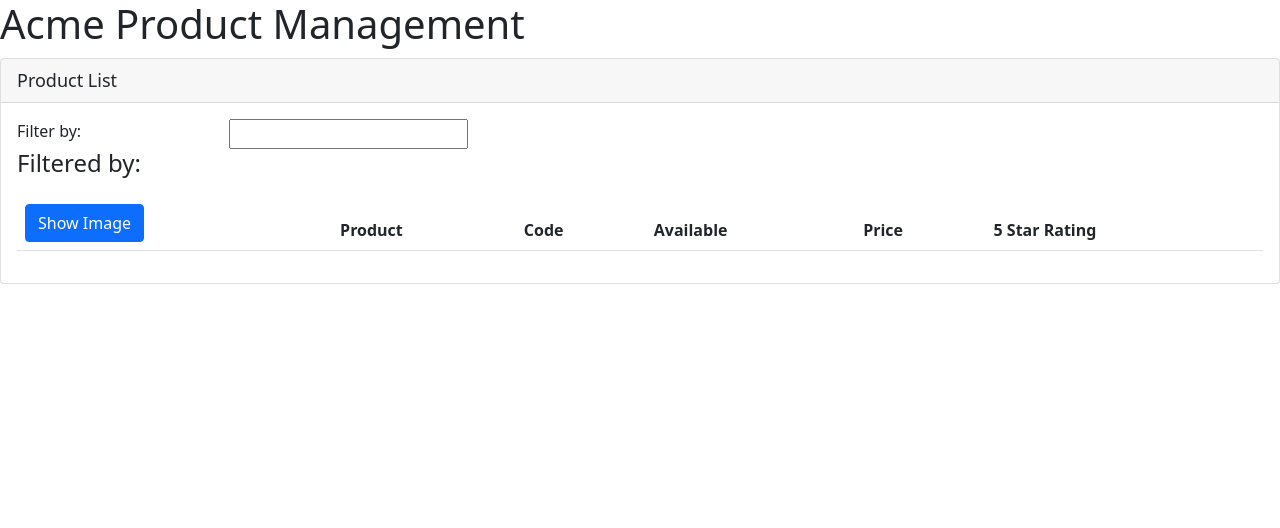
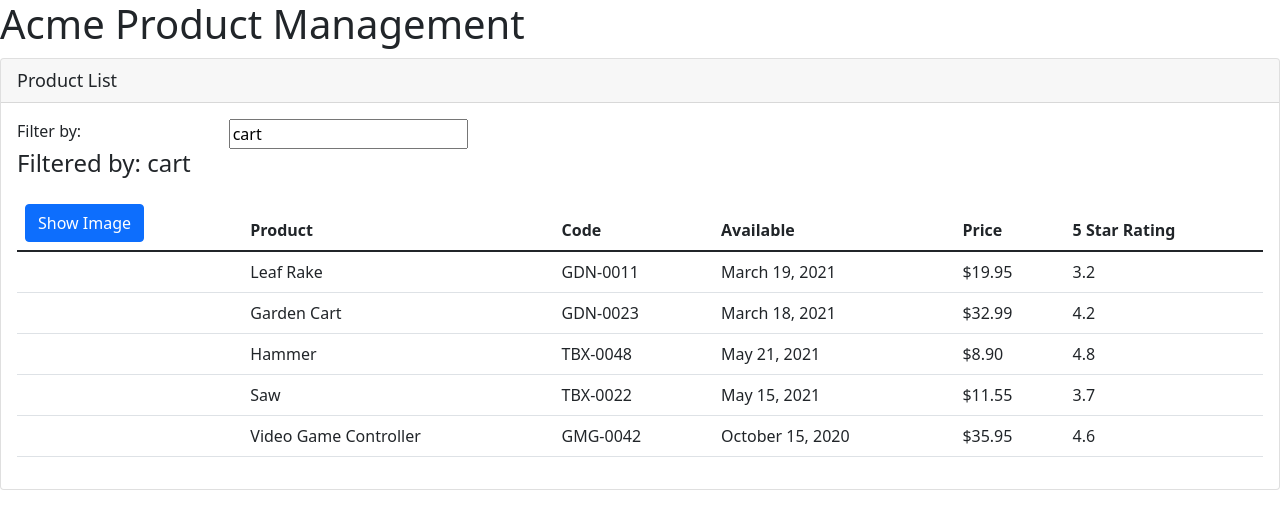
Before and after one commit to conradoalexsander/Angular-APM, an Angular app: page / in a window 1280 px wide. Shown: the top 528 px of the page. Built offline with nearby package versions, Linux system fonts and the light colour scheme.

Commit message:
Added image and correct data view

```diff
--- a/src/app/app.module.ts
+++ b/src/app/app.module.ts
@@ -1,8 +1,9 @@
 import { NgModule } from '@angular/core';
+import { FormsModule } from '@angular/forms';
 import { BrowserModule } from '@angular/platform-browser';
-
 import { AppComponent } from './app.component';
 import { ProductListComponent } from './products/productlist.components';
+
 
 @NgModule({
   declarations: [
@@ -10,7 +11,8 @@
     ProductListComponent
   ],
   imports: [
-    BrowserModule
+    BrowserModule,
+    FormsModule
   ],
   bootstrap: [AppComponent]
 })
--- a/src/app/products/product-list.component.html
+++ b/src/app/products/product-list.component.html
@@ -1,27 +1,31 @@
 <div class="card">
     <div class="card-header">
-        Product List
+        {{pageTitle}}
     </div>
     <div class="card-body">
         <div class="row">
             <div class="col-md-2">Filter by:</div>
             <div class="col-md-4">
-                <input type="text">
+                <input type="text"
+                       [(ngModel)]='listFilter'>
             </div>
         </div>
 
         <div class="row">
             <div class="col-md-6">
-                <h4>Filtered by:</h4>
+                <h4>Filtered by: {{listFilter}}</h4>
             </div>
         </div>
         <div class="table-responsive">
-            <table class="table">
+            <table class="table"
+                   *ngIf='products.length'>
+
                 <thead>
                     <tr>
                         <th>
-                            <button class="btn btn-primary">
-                                Show Image
+                            <button class="btn btn-primary"
+                                    (click)='toggleImage()'>
+                                {{showImage ? 'Hide' : 'Show'}} Image
                             </button>
                         </th>
                         <th>Product</th>
@@ -32,6 +36,20 @@
                     </tr>
                 </thead>
                 <tbody>
+                    <tr *ngFor='let product of products'>
+                        <td>
+                            <img *ngIf='showImage'
+                                 [src]='product.imageUrl'
+                                 [title]='product.productName | uppercase'
+                                 [style.width.px]='imageWidth'
+                                 [style.margin.px]='imageMargin'>
+                        </td>
+                        <td>{{product.productName}}</td>
+                        <td>{{product.productCode}}</td>
+                        <td>{{product.releaseDate}}</td>
+                        <td>{{product.price | currency:'USD':'symbol':'1.2-2' | lowercase}}</td>
+                        <td>{{product.starRating}}</td>
+                    </tr>
 
                 </tbody>
             </table>
--- a/src/app/products/productlist.components.ts
+++ b/src/app/products/productlist.components.ts
@@ -1,4 +1,4 @@
-import {Component} from '@angular/core';
+import { Component } from '@angular/core';
 
 @Component({
     selector: 'pm-products',
@@ -6,4 +6,64 @@
 })
 export class ProductListComponent {
     pageTitle: string = 'Product List';
+    imageWidth: number = 50;
+    imageMargin: number = 50;
+    showImage: boolean = false;
+    listFilter: string = 'cart';
+    products: any[] = [
+        {
+            "productId": 1,
+            "productName": "Leaf Rake",
+            "productCode": "GDN-0011",
+            "releaseDate": "March 19, 2021",
+            "description": "Leaf rake with 48-inch wooden handle.",
+            "price": 19.95,
+            "starRating": 3.2,
+            "imageUrl": "assets/images/leaf_rake.png"
+        },
+        {
+            "productId": 2,
+            "productName": "Garden Cart",
+            "productCode": "GDN-0023",
+            "releaseDate": "March 18, 2021",
+            "description": "15 gallon capacity rolling garden cart",
+            "price": 32.99,
+            "starRating": 4.2,
+            "imageUrl": "assets/images/garden_cart.png"
+        },
+        {
+            "productId": 5,
+            "productName": "Hammer",
+            "productCode": "TBX-0048",
+            "releaseDate": "May 21, 2021",
+            "description": "Curved claw steel hammer",
+            "price": 8.9,
+            "starRating": 4.8,
+            "imageUrl": "assets/images/hammer.png"
+        },
+        {
+            "productId": 8,
+            "productName": "Saw",
+            "productCode": "TBX-0022",
+            "releaseDate": "May 15, 2021",
+            "description": "15-inch steel blade hand saw",
+            "price": 11.55,
+            "starRating": 3.7,
+            "imageUrl": "assets/images/saw.png"
+        },
+        {
+            "productId": 10,
+            "productName": "Video Game Controller",
+            "productCode": "GMG-0042",
+            "releaseDate": "October 15, 2020",
+            "description": "Standard two-button video game controller",
+            "price": 35.95,
+            "starRating": 4.6,
+            "imageUrl": "assets/images/xbox-controller.png"
+        }
+    ];
+
+    toggleImage(): void {
+        this.showImage = !this.showImage;
+    }
 }
```
